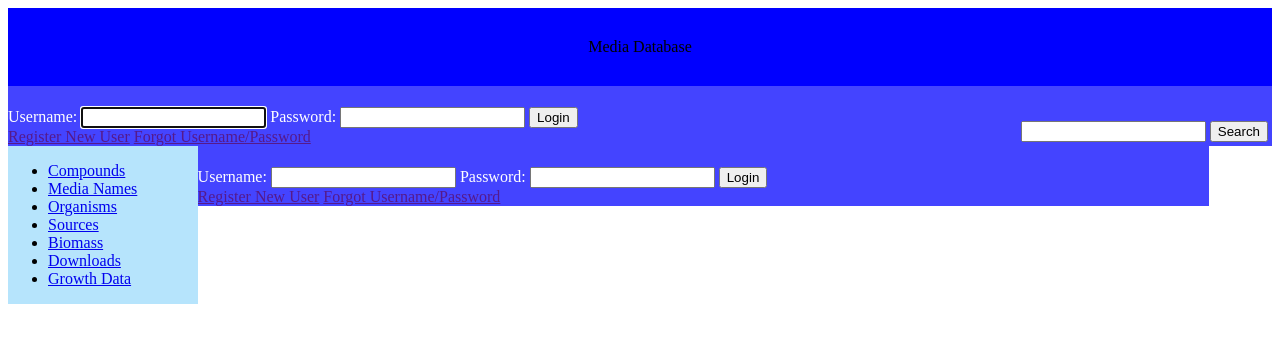
After one commit to marichards/media-db, a Django app: template media_site/defined_media/templates/defined_media/login_page.html in a window 1280 px wide. The commit adds this page. Shown: the top 343 px of the page. Run offline with Django 3.2, Linux system fonts and the light colour scheme; the template is opened without the code that fills it, so the values that code supplies are empty; parts of the project's set-up code (start-up, migrations or seed data) failed here and were passed over.

Commit message:
working on formatting, login page

```diff
--- a/media_site/defined_media/static/defined_media/css/defined_media.css
+++ b/media_site/defined_media/static/defined_media/css/defined_media.css
@@ -28,11 +28,10 @@ div.header2 {
     height: 100%;
     padding-top: 30px;
     padding-bottom: 30px;
+    position:relative;
+    overflow:auto;
     color: white;
     background-color: #44F;
-    position:relative;
-    overflow:auto;
-
 }
 
 a.header2:link { color: white; }
--- a/media_site/defined_media/templates/defined_media/base.html
+++ b/media_site/defined_media/templates/defined_media/base.html
@@ -23,7 +23,7 @@ Media Database
 <div class='main'>
   <div class='nav'>{% include "defined_media/navigation.html" %}</div>
 
-  <div id='content' class='content'>{% block content %}{% endblock content %}<div>
+  <div id='content' class='content'>{% block content %}{% endblock content %}</div>
 </div>
 
 </body>
--- /dev/null
+++ b/media_site/defined_media/templates/defined_media/login_page.html
@@ -0,0 +1,9 @@
+{% extends 'defined_media/base.html' %}
+
+{% block content %}
+<!-- login_tag.html -->
+<div class='header2'>
+{% load login_form %}
+{% login_form %}
+</div>
+{% endblock %}
--- /dev/null
+++ b/media_site/defined_media/templates/defined_media/login_tag.html
@@ -0,0 +1,25 @@
+<!-- login_tag.html -->
+<div class='login'>
+{% if request.user.is_authenticated %}
+<form action='{% url 'logout' %}' method='POST'>
+{% else %}
+<form action='{% url 'login' %}' method='POST'>
+{% endif %}
+{% csrf_token %}
+{% if request.user.is_authenticated %}
+Logged in as {{ request.user }}
+<input type='submit' value='Logout' />
+
+{% else %}
+
+{{ form.username.label }}: {{ form.username }}
+{{ form.password.label }}: {{ form.password }}
+<input type='submit' value='Login' />
+    <div>
+      <a href=''>Register New User</a>
+      <a href=''>Forgot Username/Password</a>
+    </div>
+{% endif %}
+</form>
+</div>
+<!-- end login_tag.html -->
--- /dev/null
+++ b/media_site/defined_media/templates/defined_media/logout_page.html
@@ -0,0 +1,2 @@
+{% extends 'defined_media/base.html' %}
+This is the logout page.
--- /dev/null
+++ b/media_site/defined_media/templates/registration/login.html
@@ -0,0 +1,2 @@
+{% extends 'defined_media/base.html' %}
+this is login.html
--- /dev/null
+++ b/media_site/defined_media/templates/registration/logout.html
@@ -0,0 +1,2 @@
+{% extends 'defined_media/base.html' %}
+this is logout.html
--- a/media_site/defined_media/templatetags/login_form.py
+++ b/media_site/defined_media/templatetags/login_form.py
@@ -10,7 +10,7 @@ from django.core.context_processors import csrf
 class LoginFormTag(template.Node):
     def render(self, context):
         context.update({'form': AuthenticationForm()})
-        return get_template('defined_media/login.html').render(context)
+        return get_template('defined_media/login_tag.html').render(context)
 
 def do_login_form(parser, token):
     return LoginFormTag()
--- a/media_site/defined_media/urls.py
+++ b/media_site/defined_media/urls.py
@@ -13,6 +13,7 @@ from defined_media import views
 
 #Define ALL the urls!
 view_prefix=''
+
 urlpatterns = patterns(view_prefix,
                        #Simple Response url (Main Page)
                        url(r'^$', views.main, name='main'),
```
Also changed, not shown: media_site/defined_media/views.py (+14 -0 lines), media_site/media_site/urls.py (+15 -13 lines).
